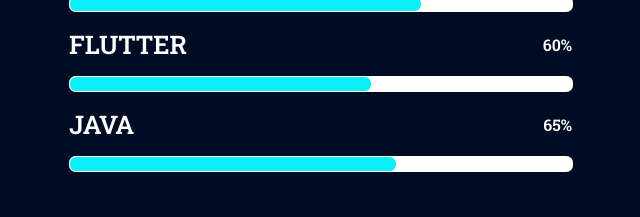
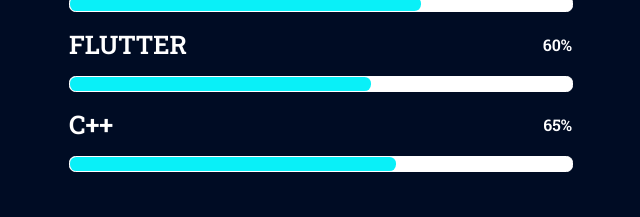
Before and after one commit to AjMurli/My-Portfolio, a plain HTML site: page index.html in a window 1280 px wide. Shown: the part 1368-1585 px from the top of the page, 599-1239 px from the left. Drawn offline with nearby package versions, Linux system fonts and the light colour scheme; a web font is replaced by a local one.

Commit message:
language

```diff
--- a/index.html
+++ b/index.html
@@ -132,7 +132,7 @@
                 </div>
 
                 <div class="skill-Item">
-                    <h5>JAVA</h5>
+                    <h5>C++</h5>
                     <div class="progress">
                         <div class="progressIn" style="width: 65%;"></div>
                         <div class="skillPercent">65%</div>
```
